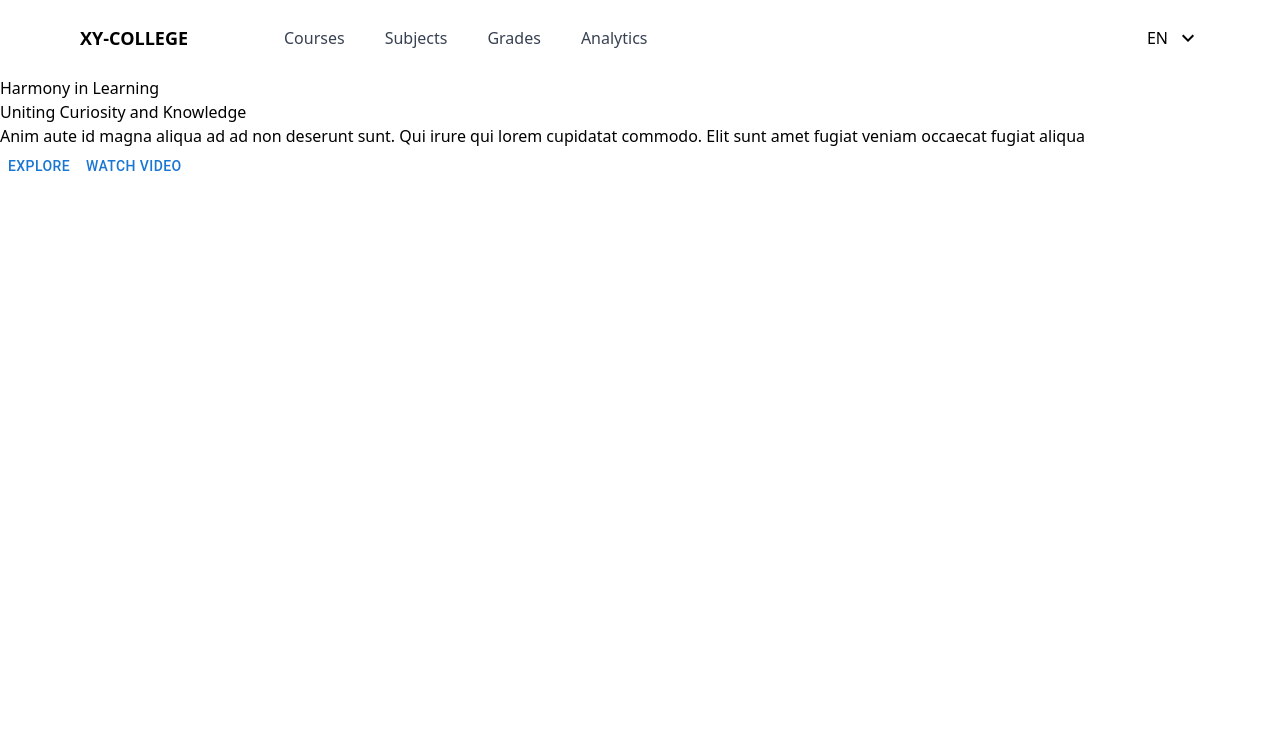
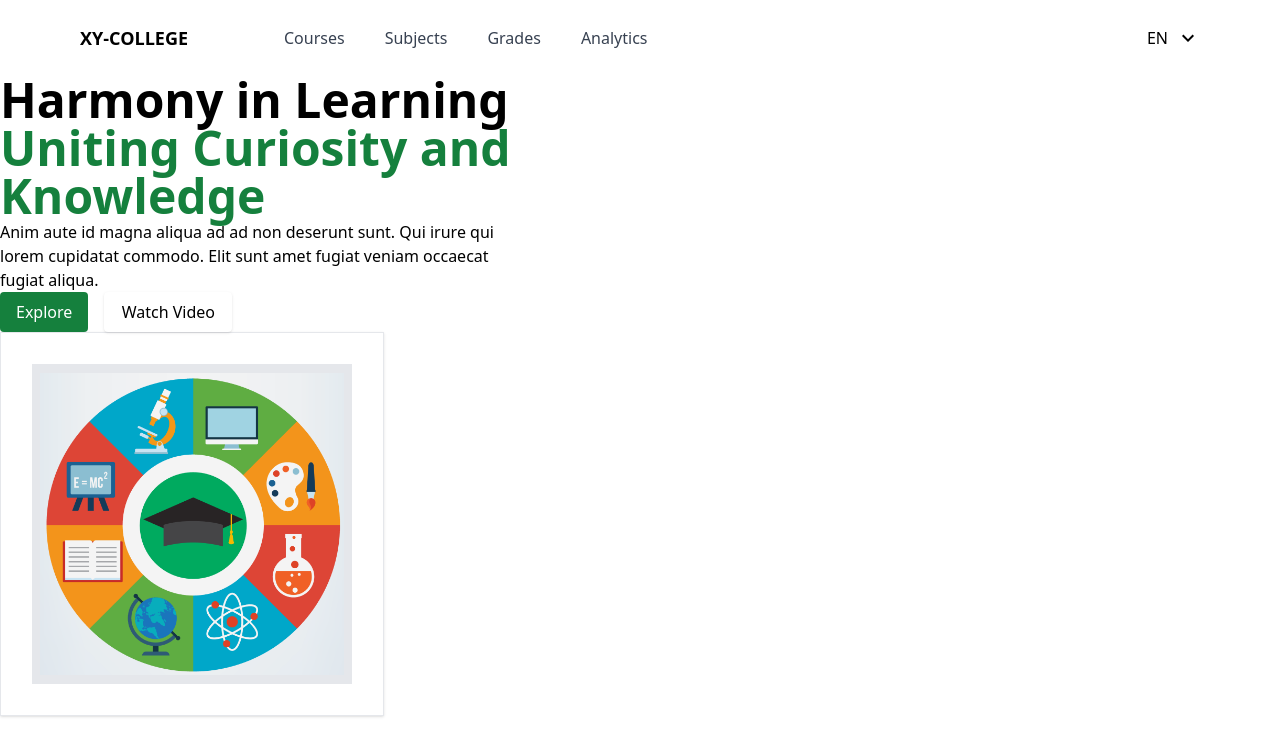
Before and after one commit to fiker31/UMS_Assignment, a React (Vite) app: page / in a window 1280 px wide. Shown: the top 756 px of the page. Built offline with nearby package versions, Linux system fonts and the light colour scheme.

Commit message:
added import statment

```diff
--- a/src/screens/Home.tsx
+++ b/src/screens/Home.tsx
@@ -1,7 +1,6 @@
 import React from "react";
 import KeyboardArrowDownIcon from "@mui/icons-material/KeyboardArrowDown";
-import { Button } from "@mui/material";
-
+import img from "../assets/img/Education.png";
 function Home() {
   return (
     <div>
@@ -22,17 +21,28 @@ function Home() {
           <KeyboardArrowDownIcon />
         </div>
       </nav>
+      <div className="">
+      <h1 className="text-5xl font-bold font-dm-sans">Harmony in Learning</h1>
+    </div>
       <div>
-        <h1>Harmony in Learning</h1>
+      <h1 className="text-5xl font-bold font-dm-sans text-green-700">Uniting Curiosity and <br/>Knowledge</h1>
       </div>
       <div>
-        <h1>Uniting Curiosity and Knowledge</h1>
+        <h5>Anim aute id magna aliqua ad ad non deserunt sunt. Qui irure qui<br/> lorem cupidatat commodo. Elit sunt amet fugiat veniam occaecat<br/> fugiat aliqua.</h5>
       </div>
-      <div>
-        <h5>Anim aute id magna aliqua ad ad non deserunt sunt. Qui irure qui lorem cupidatat commodo. Elit sunt amet fugiat veniam occaecat fugiat aliqua</h5>
+      <div className="flex gap-4">
+      <button className="bg-green-700 text-white py-2 px-4 rounded ">
+        Explore
+      </button>
+      <button className="bg-white text-black py-1 px-4 rounded shadow w-32">
+        Watch Video
+      </button>
+    </div>
+    <div className="w-96 h-96 bg-white p-4 border shadow flex justify-center items-center">
+      <div className="w-80 h-80 bg-gray-200 text-black p-2 ">
+      <img src={img} alt="Image" className="w-full h-full object-contain" />
       </div>
-      <Button>Explore</Button>
-      <Button>Watch Video</Button>
+    </div>
     </div>
   );
 }
```
